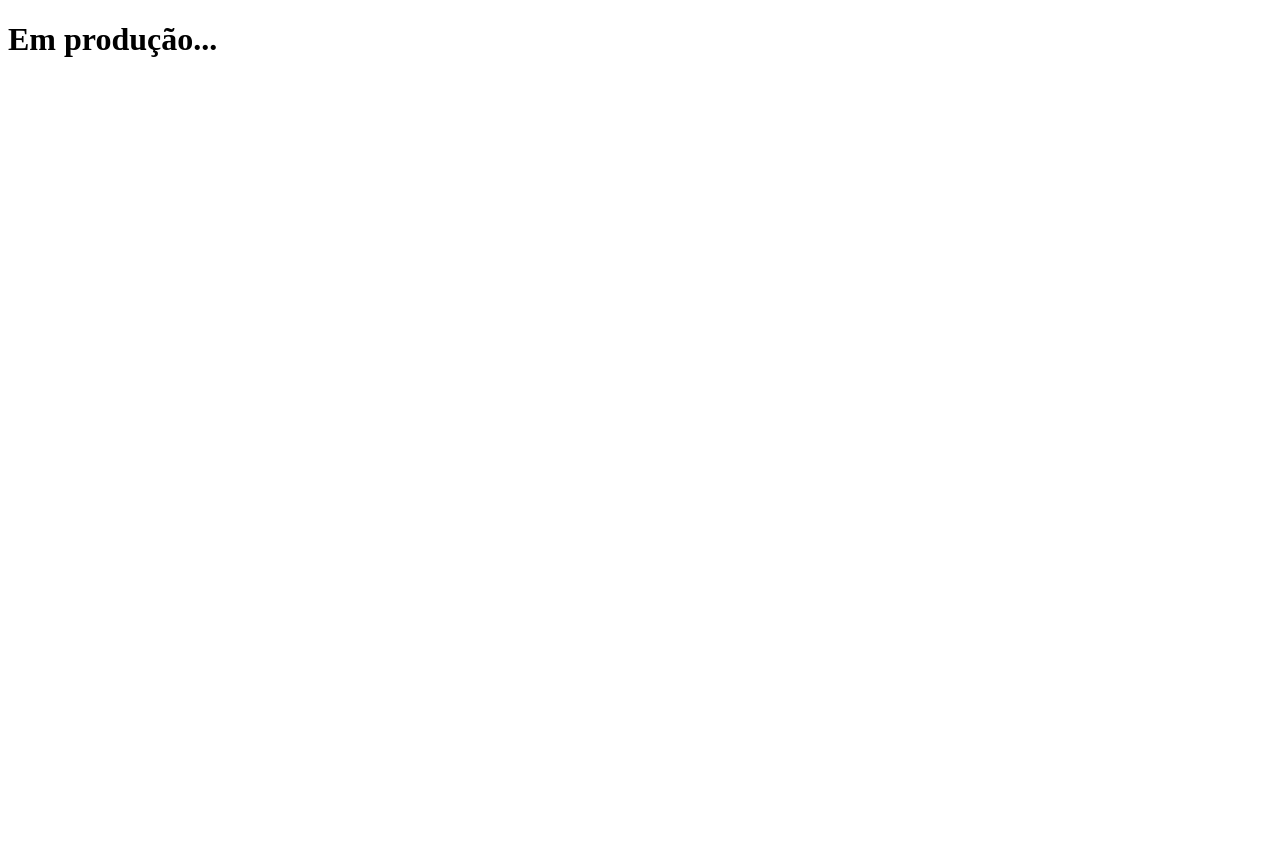
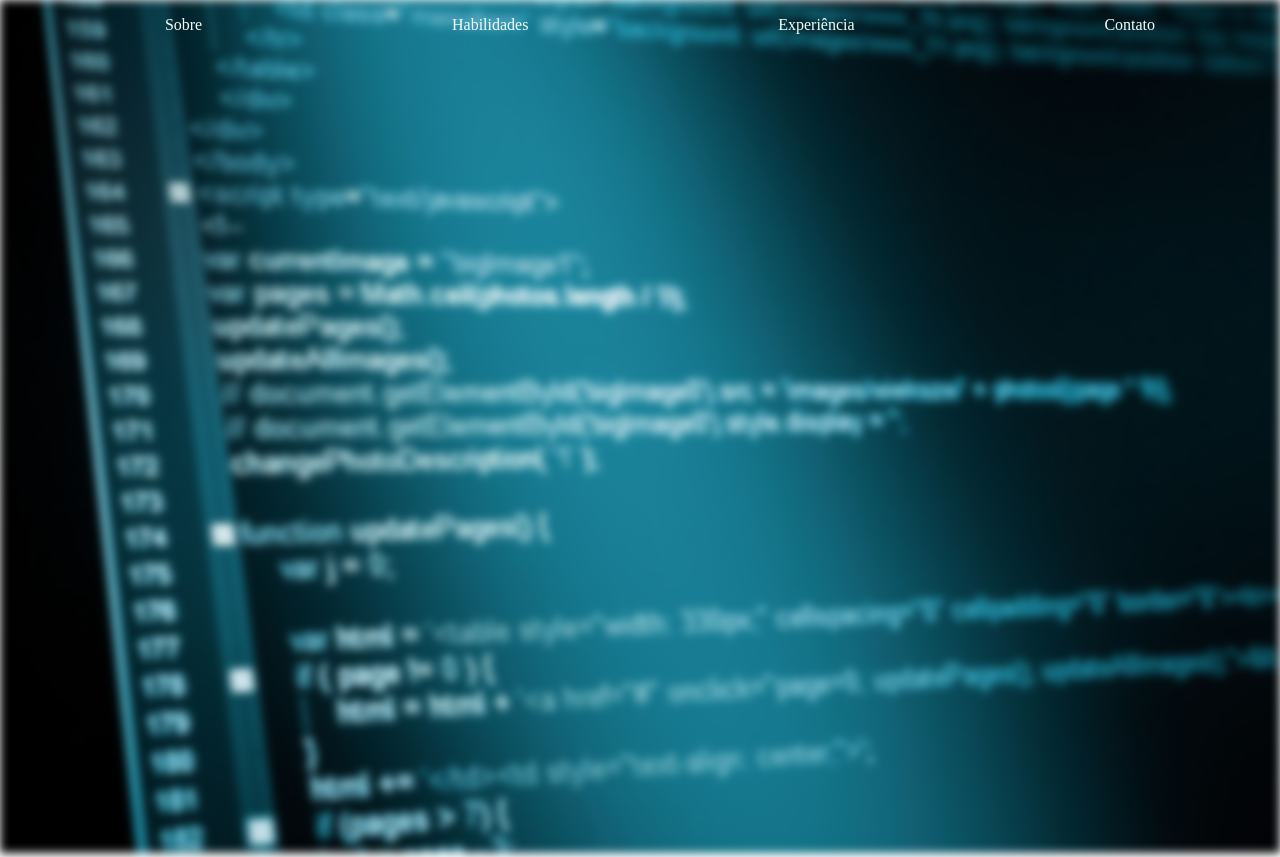
Before and after one commit to pedrolinck/pedrolinck.github.io, a plain HTML site: page index.html in a window 1280 px wide. Before the commit the page ends 800 px from the top, so only its background shows below. Drawn offline with Linux system fonts and the light colour scheme.

Commit message:
commite de desenvolvimento

```diff
--- a/index.html
+++ b/index.html
@@ -1,13 +1,28 @@
 <!DOCTYPE html>
-<html lang="en">
+<html lang="pt">
   <head>
     <meta charset="UTF-8">
     <meta name="viewport" content="width=device-width, initial-scale=1.0">
-  <title>Teste</title>
+    <link rel="stylesheet" href="style.css">
+    <title></title>
   </head>
   <body>
     <main>
-    <h1>Em produção...</h1>
+      <div class="container-fluid">
+        <header >
+          <nav>
+            <ul>
+              <li>
+                <a href="">Sobre</a>
+                <a href="">Habilidades</a>
+                <a href="">Experiência</a>
+                <a href="">Contato</a>
+              </li>
+            </ul>
+          </nav>
+        </header>
+        <img id="logo" src="/img/logo.jpg" alt="">
+      </div>
     </main>
   </body>
 </html>
--- /dev/null
+++ b/style.css
@@ -0,0 +1,30 @@
+*{
+  margin: 0;
+}
+#logo{
+  width: 100%;
+  height: 100%;
+  filter: blur(5px );
+  -webkit-filter: blur(5px);
+  -moz-filter: blur(5px);
+  -o-filter: blur(5px);
+  -ms-filter: blur(5px);
+}
+header{
+  position: fixed;
+  width: 100%;
+  z-index: 1;
+}
+header nav ul li{
+  display: flex;
+  justify-content: space-around;
+  padding: 1rem 0;
+}
+header nav ul li a{
+  color: #f5fffa;
+  text-decoration: none;
+}
+header nav ul li a:hover{
+  color: #f5fffab2;
+  transition: 1s;
+}
```
Also changed, not shown: img/logo.jpg (added). Lines whose indentation alone changed are shown as unchanged.
